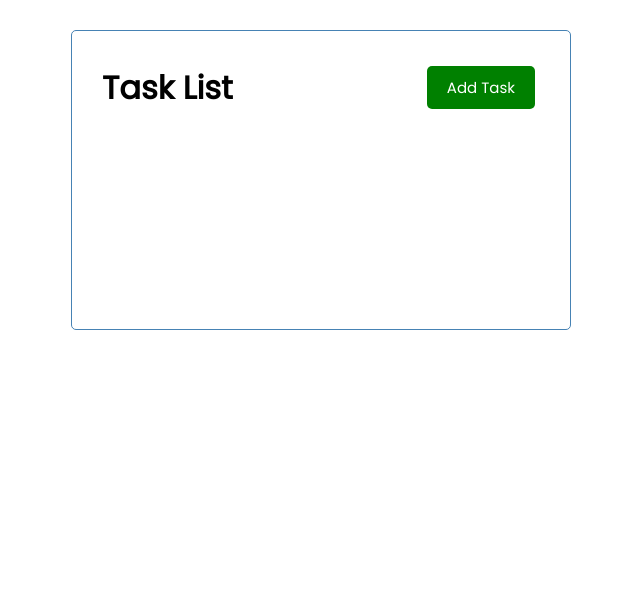
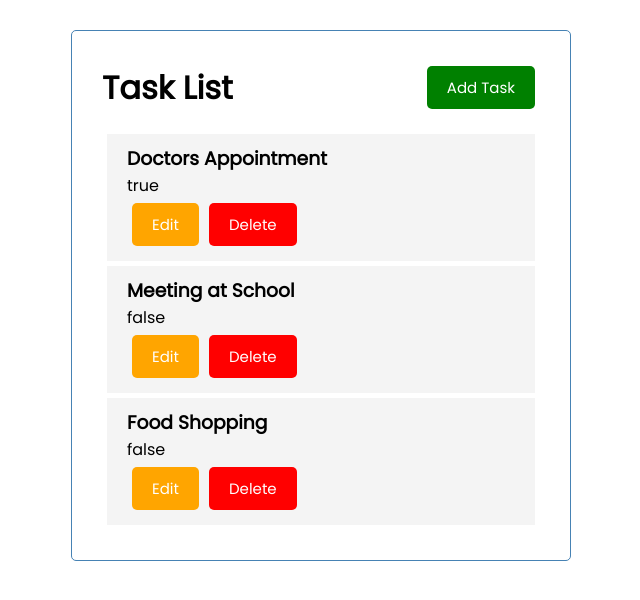
Before and after one commit to valeriyaterziyska/angular-task, an Angular app in the folder task-list/: page / in a window 1280 px wide. Shown: the top 600 px of the page, without its empty margins (319-959 px from the left). Built offline with nearby package versions, Linux system fonts and the light colour scheme.

Commit message:
Add task-item component

```diff
--- a/task-list/src/app/app.component.html
+++ b/task-list/src/app/app.component.html
@@ -1,3 +1,4 @@
 <div class="container">
   <app-header></app-header>
+  <app-tasks></app-tasks>
 </div>
--- a/task-list/src/app/app.module.ts
+++ b/task-list/src/app/app.module.ts
@@ -5,12 +5,16 @@ import { AppRoutingModule } from './app-routing.module';
 import { AppComponent } from './app.component';
 import { HeaderComponent } from './components/header/header.component';
 import { ButtonComponent } from './components/button/button.component';
+import { TasksComponent } from './components/tasks/tasks.component';
+import { TaskItemComponent } from './components/task-item/task-item.component';
 
 @NgModule({
   declarations: [
     AppComponent,
     HeaderComponent,
-    ButtonComponent
+    ButtonComponent,
+    TasksComponent,
+    TaskItemComponent
   ],
   imports: [
     BrowserModule,
--- /dev/null
+++ b/task-list/src/app/components/task-item/task-item.component.css
@@ -0,0 +1,16 @@
+.task {
+    background: #f4f4f4;
+    margin: 5px;
+    padding: 10px 20px;
+    cursor: pointer;
+  }
+
+  .task.reminder {
+    border-left: 5px solid green;
+  }
+
+  .task h3 {
+    display: flex;
+    align-items: center;
+    justify-content: space-between;
+  }
--- /dev/null
+++ b/task-list/src/app/components/task-item/task-item.component.html
@@ -0,0 +1,7 @@
+
+<div class="task">
+    <h3>{{task.title}}</h3>
+    <p>{{task.completed}}</p>
+    <app-button color="orange" text="Edit" (btnClick)="editTask()"></app-button>
+    <app-button color="red" text="Delete" (btnClick)="deleteTask()"></app-button>
+</div>
--- /dev/null
+++ b/task-list/src/app/components/task-item/task-item.component.ts
@@ -0,0 +1,19 @@
+import { Component, Input } from '@angular/core';
+import { Task } from '../../Task';
+
+@Component({
+  selector: 'app-task-item',
+  templateUrl: './task-item.component.html',
+  styleUrls: ['./task-item.component.css'],
+})
+export class TaskItemComponent {
+  @Input() task: Task;
+
+  constructor() {
+    this.task = { title: '', completed: false };
+  }
+
+  editTask() {}
+
+  deleteTask() {}
+}
```
Also changed, not shown: 1 other file (tests, documents, lock files or other folders).
